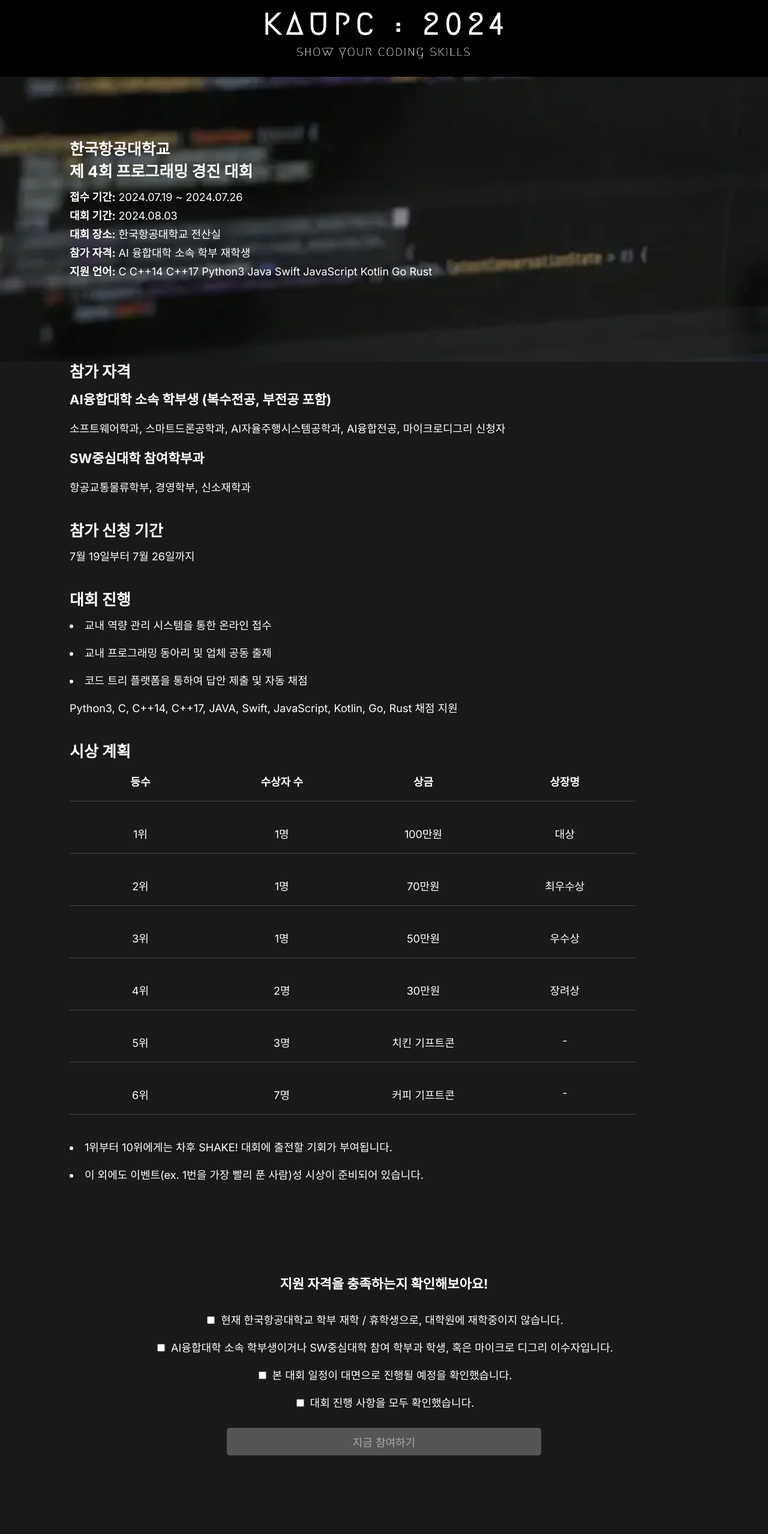
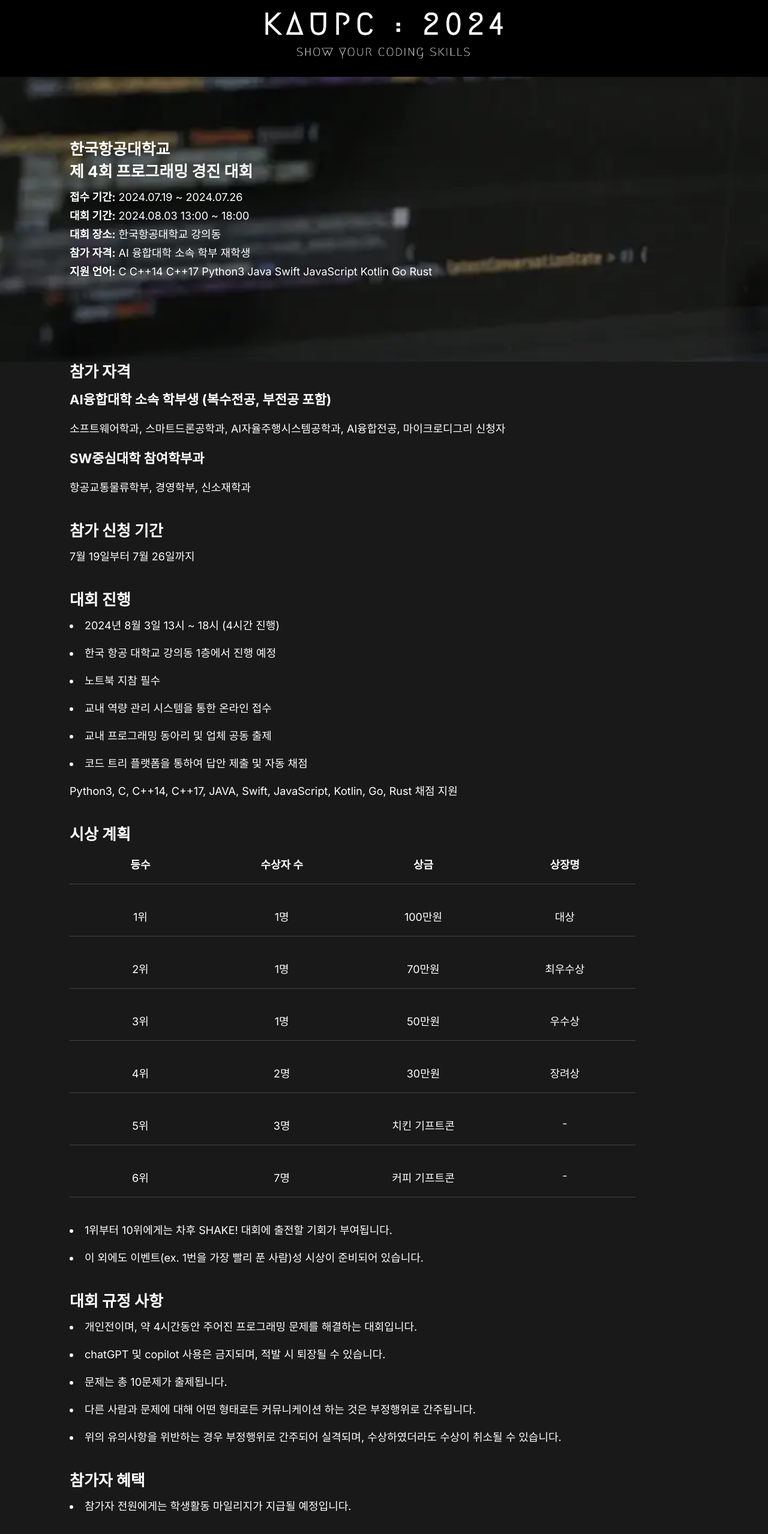
Before and after one commit to kauKoala/KAUPC-2024, a Next.js app in the folder kaupc-2024/: page / in a window 1280 px wide. Shown: the part 197-2754 px from the top of the page at 60% size. Built offline with nearby package versions, Linux system fonts and the light colour scheme; a web font is replaced by a local one.

Commit message:
feat: add info

```diff
--- a/kaupc-2024/src/app/_containers/Apply.jsx
+++ b/kaupc-2024/src/app/_containers/Apply.jsx
@@ -5,8 +5,9 @@ const Apply = () => {
     const [isAISWStudent, setIsAISWStudent] = useState(false);
     const [isConfirmedDate, setIsConfirmedDate] = useState(false);
     const [isAgreedTerms, setIsAgreedTerms] = useState(false);
+    const [isNotebook, setIsNotebook] = useState(false);
 
-    const allChecked = isKauStudent && isAISWStudent && isConfirmedDate && isAgreedTerms;
+    const allChecked = isKauStudent && isAISWStudent && isConfirmedDate && isAgreedTerms&&isNotebook;
 
     const handleClick = () => {
         if (typeof window !== 'undefined') {
@@ -44,10 +45,18 @@ const Apply = () => {
             <label className="checkbox-label">
                 <input
                     type="checkbox"
+                    checked={isNotebook}
+                    onChange={(e) => setIsNotebook(e.target.checked)}
+                />
+                노트북 지참이 필요함을 확인하였습니다.
+            </label>
+            <label className="checkbox-label">
+                <input
+                    type="checkbox"
                     checked={isAgreedTerms}
                     onChange={(e) => setIsAgreedTerms(e.target.checked)}
                 />
-                대회 진행 사항을 모두 확인했습니다.
+                대회 규정 사항을 모두 확인했습니다.
             </label>
             <button className="apply-button" disabled={!allChecked} onClick={handleClick}>
                 지금 참여하기
--- a/kaupc-2024/src/app/_containers/Info.jsx
+++ b/kaupc-2024/src/app/_containers/Info.jsx
@@ -20,8 +20,10 @@ const Info = () => {
             </div>
             <div className="info-header">대회 진행</div>
             <div className="info-detail">
-                <div>
-                    <li>교내 역량 관리 시스템을 통한 온라인 접수</li></div>
+                <div><li>2024년 8월 3일 13시 ~ 18시 (4시간 진행)</li></div>
+                <div><li>한국 항공 대학교 강의동 1층에서 진행 예정</li></div>
+                <div><li>노트북 지참 필수</li></div>
+                <div><li>교내 역량 관리 시스템을 통한 온라인 접수</li></div>
                 <div><li>교내 프로그래밍 동아리 및 업체 공동 출제</li></div>
                 <div><li>코드 트리 플랫폼을 통하여 답안 제출 및 자동 채점</li></div>
                 <div>Python3, C, C++14, C++17, JAVA, Swift, JavaScript, Kotlin, Go, Rust 채점 지원</div>
@@ -83,6 +85,18 @@ const Info = () => {
                     </li>
                 </div>
             </div>
+            <div className="info-header">대회 규정 사항</div>
+            <div className="info-detail">
+                <div><li>개인전이며, 약 4시간동안 주어진 프로그래밍 문제를 해결하는 대회입니다.</li></div>
+                <div><li>chatGPT 및 copilot 사용은 금지되며, 적발 시 퇴장될 수 있습니다.</li></div>
+                <div><li>문제는 총 10문제가 출제됩니다.</li></div>
+                <div><li>다른 사람과 문제에 대해 어떤 형태로든 커뮤니케이션 하는 것은 부정행위로 간주됩니다.</li></div>
+                <div><li>위의 유의사항을 위반하는 경우 부정행위로 간주되어 실격되며, 수상하였더라도 수상이 취소될 수 있습니다.</li></div>
+            </div>
+            <div className="info-header">참가자 혜택</div>
+            <div className="info-detail">
+            <div><li>참가자 전원에게는 학생활동 마일리지가 지급될 예정입니다.</li></div>
+            </div>
         </div>
     );
 };
--- a/kaupc-2024/src/app/_containers/Link_.jsx
+++ b/kaupc-2024/src/app/_containers/Link_.jsx
@@ -7,7 +7,7 @@ const Link_ = () => {
         <div className="btn-section-container">
             <div className="btn-section-content">
                 <div className="info-subheader">프로그래밍 대회가 처음이라면, 2024 KAUPC 기출문제 미리 경험해보세요.</div>
-                <div className="info-subheader">단, 2022 KAUPC의 경우 기출문제의 해답이 제공되지 않습니다.</div>
+                <div className="info-detail">단, 2022 KAUPC의 경우 기출문제의 해답이 제공되지 않습니다.</div>
                 <div className="buttons">
                     <a href="https://www.acmicpc.net/category/607" className="btn btn-primary">기출문제 풀어보기</a>
                     <a href="https://drive.google.com/file/d/1TzTc7u5QfvwAoFk8CoJA7p2W95JxOLHN/view?usp=sharing"
--- a/kaupc-2024/src/app/_containers/Summary.jsx
+++ b/kaupc-2024/src/app/_containers/Summary.jsx
@@ -9,8 +9,8 @@ const Summary = () => {
                 <li className="info-header">한국항공대학교<br>
                 </br>제 4회 프로그래밍 경진 대회</li>
                 <li><strong>접수 기간:</strong> 2024.07.19 ~ 2024.07.26 </li>
-                <li><strong>대회 기간:</strong> 2024.08.03</li>
-                <li><strong>대회 장소:</strong> 한국항공대학교 전산실</li>
+                <li><strong>대회 기간:</strong> 2024.08.03 13:00 ~ 18:00</li>
+                <li><strong>대회 장소:</strong> 한국항공대학교 강의동</li>
                 <li><strong>참가 자격:</strong> AI 융합대학 소속 학부 재학생</li>
                 <li><strong>지원 언어:</strong> C C++14 C++17 Python3 Java Swift JavaScript Kotlin Go Rust</li>
             </div>
```
